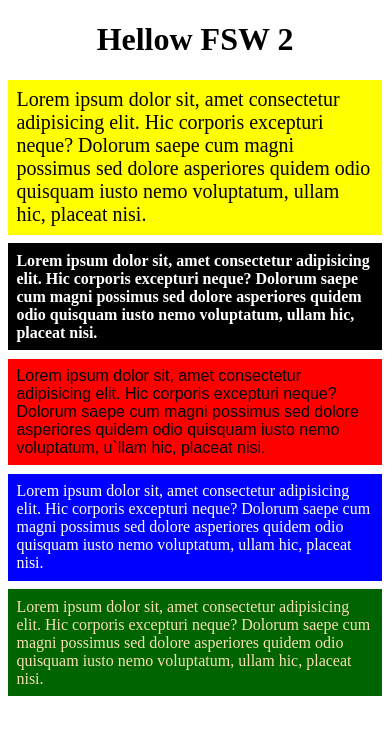
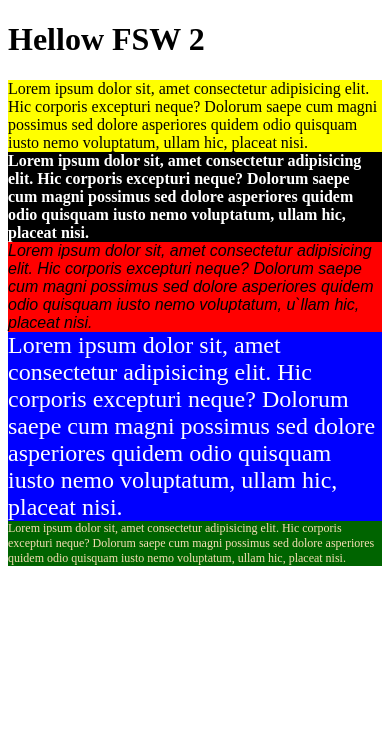
Before and after one commit to homurin/ch1-23-08-2023-basic-html, a plain HTML site: page index.html in a window 390 px wide. Drawn offline with Linux system fonts and the light colour scheme.

Commit message:
modify p2 to p5 style

```diff
--- a/index.html
+++ b/index.html
@@ -10,16 +10,8 @@
         }
 
         @media (max-width: 600px) {
-            h1{
-                text-align: center;
-            }
-            .h1{
-                padding: 1vh;
-                margin: 1vh 0vh;
-            }
             .p {
                 background-color: yellow;
-                font-size: 20px;
             }
             .p2{
                 background-color: black;
@@ -30,14 +22,17 @@
                 background-color: red;
                 color: black;
                 font-family: Arial, Helvetica, sans-serif;
+                font-style: italic;
             }
             .p4{
                 background-color: blue;
                 color: white;
+                font-size: 24px;
             }
             .p5{
                 background-color: darkgreen;
                 color: wheat;
+                font-size: 12px;
             }
         }
     </style>
```
